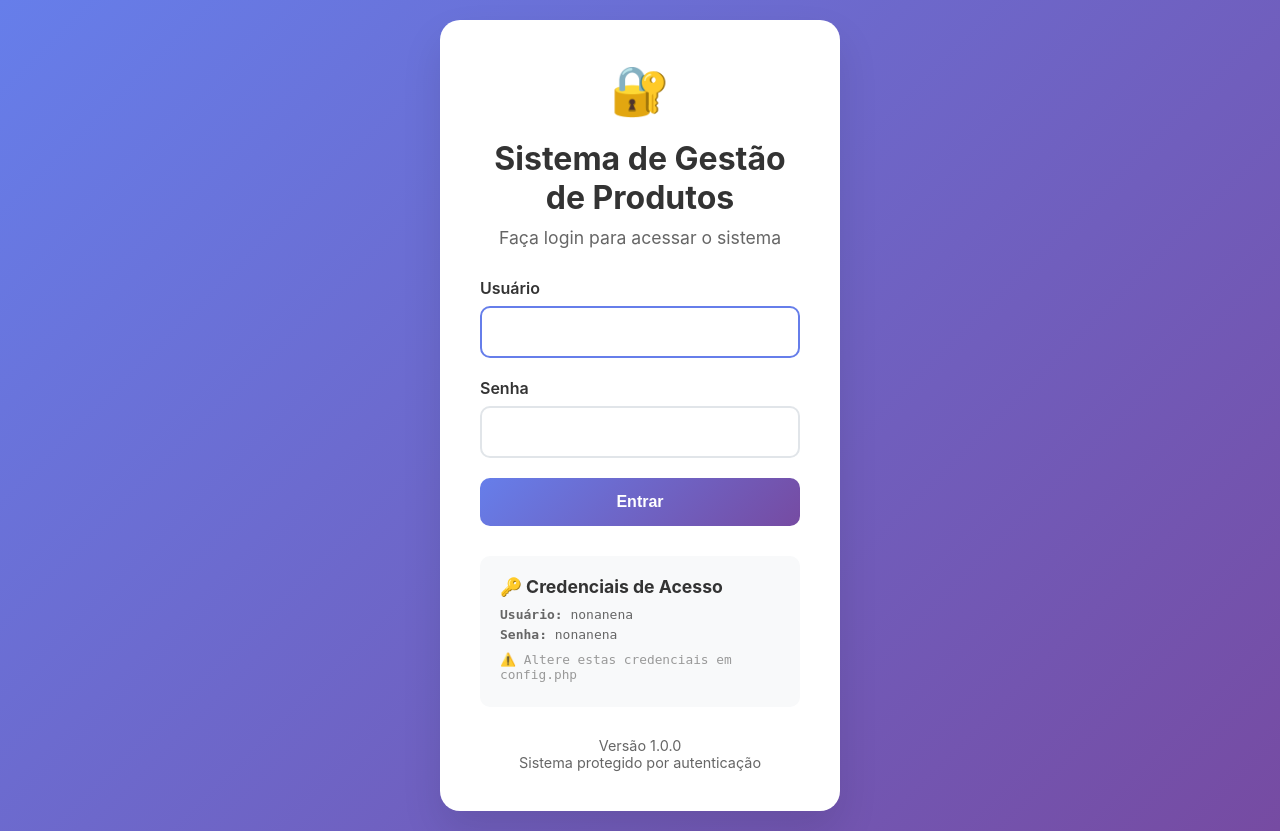
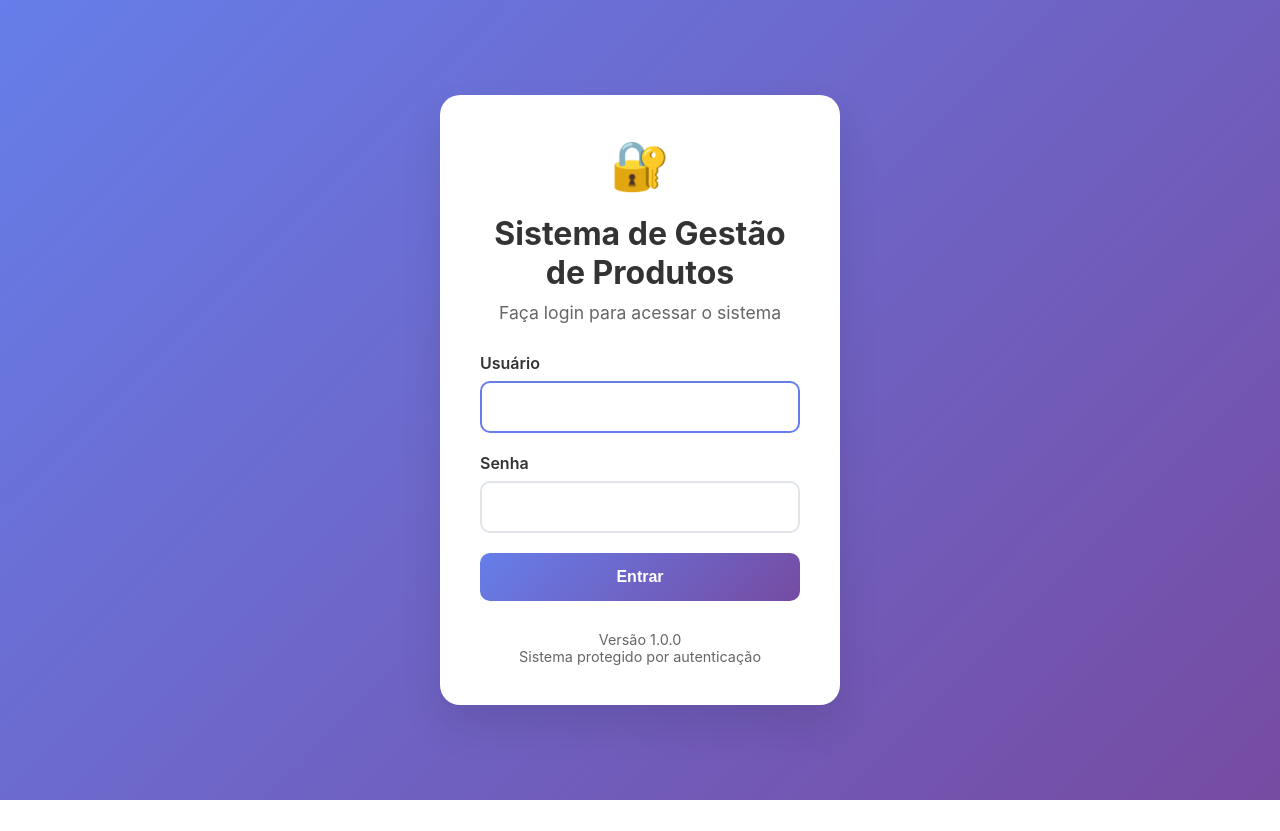
Before and after one commit to RodrigoBaltazar/nonanena-oc, a PHP site: page /login.php in a window 1280 px wide. After the commit the page ends 800 px from the top, so only its background shows below. Run offline with PHP 8.4, Linux system fonts and the light colour scheme.

Commit message:
fix: render

```diff
--- a/login.php
+++ b/login.php
@@ -228,14 +228,14 @@ if ($_POST) {
             <button type="submit" class="btn">Entrar</button>
         </form>
 
-        <div class="credentials">
+        <!-- <div class="credentials">
             <h3>🔑 Credenciais de Acesso</h3>
             <p><strong>Usuário:</strong> nonanena</p>
             <p><strong>Senha:</strong> nonanena</p>
             <p style="color: #999; font-size: 0.8rem; margin-top: 10px;">
                 ⚠️ Altere estas credenciais em config.php
             </p>
-        </div>
+        </div> -->
 
         <div class="footer">
             <p>Versão <?= APP_VERSION ?></p>
```
